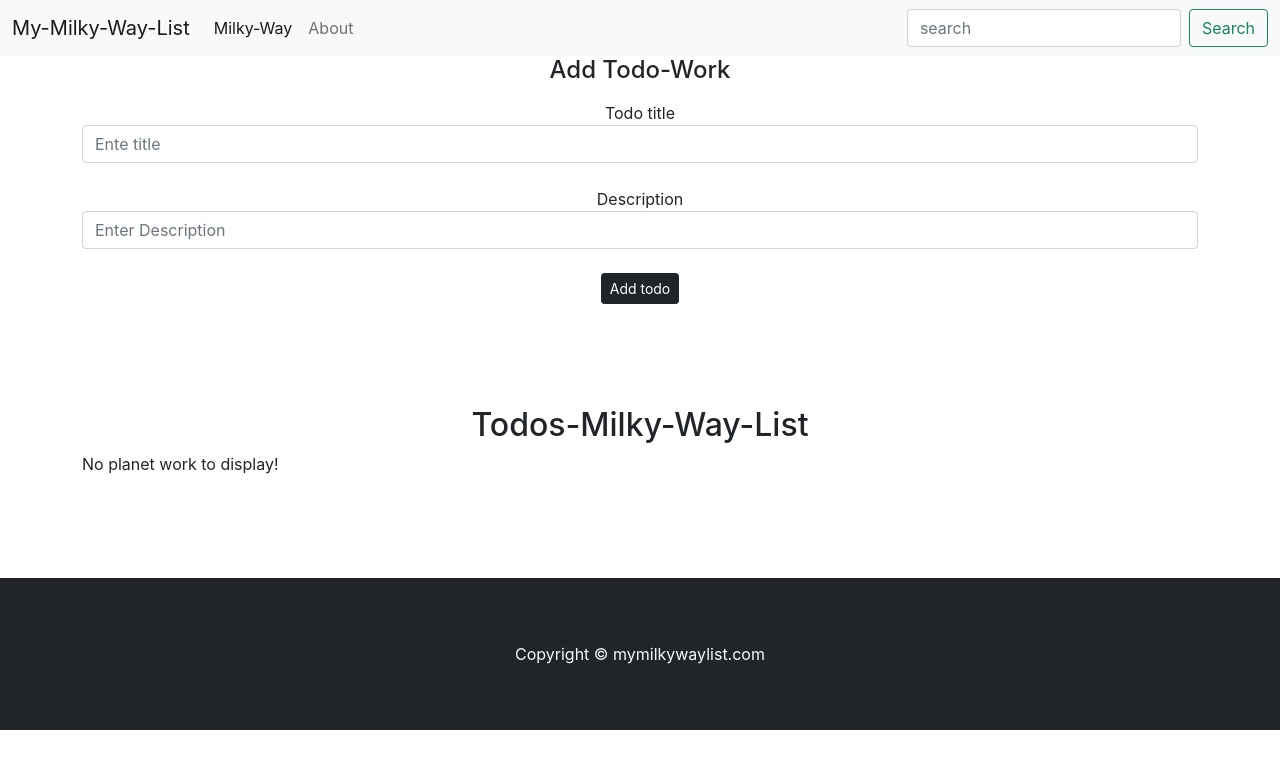
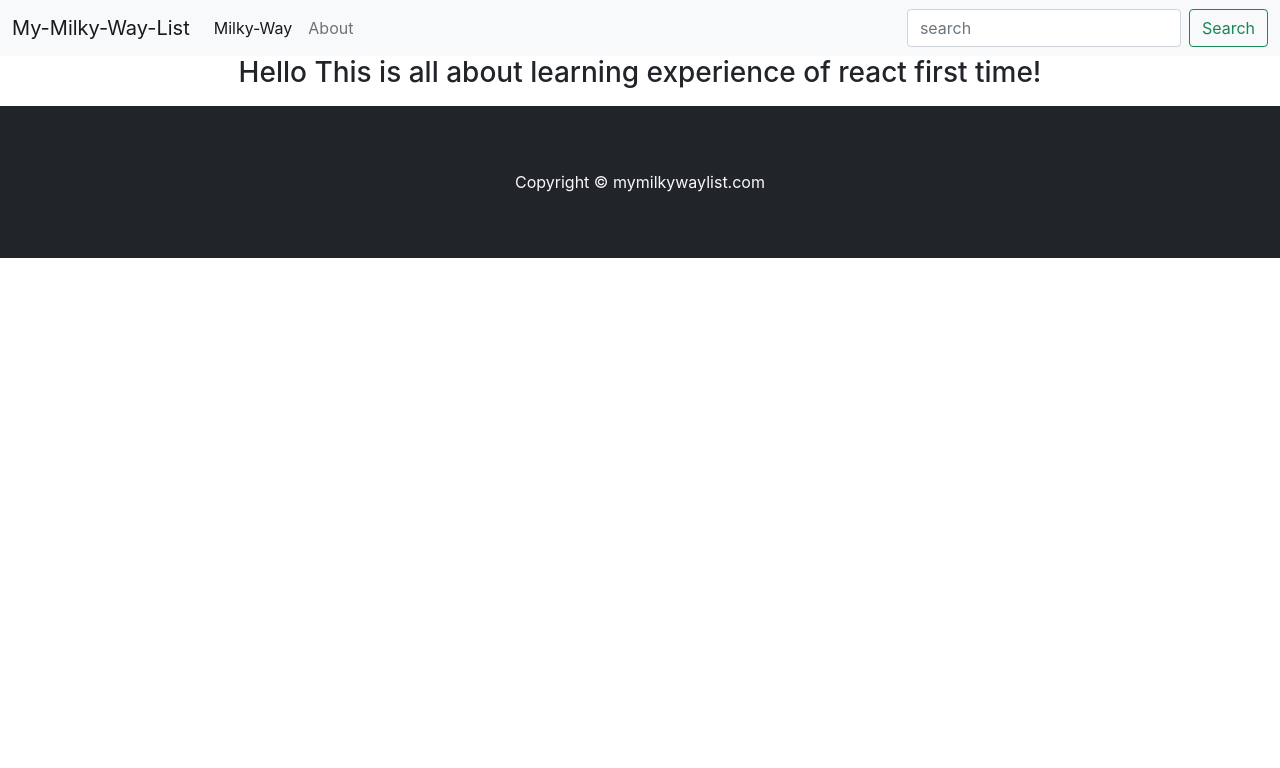
Before and after one commit to DZ521111/on-mars, a React (Create React App) app: page /about in a window 1280 px wide. Shown: the top 768 px of the page. Built offline with nearby package versions, Linux system fonts and the light colour scheme.

Commit message:
just before the final part!

```diff
--- a/src/App.js
+++ b/src/App.js
@@ -4,8 +4,18 @@ import Header from "./my_components/Header";
 import { Todos } from "./my_components/Todos";
 import { Footer } from "./my_components/Footer";
 import { AddTodo } from "./my_components/AddTodo";
+import { About } from "./my_components/About";
 // import { Todo } from "./my_components/Todo";
 import React, { useEffect, useState } from "react";
+// for routing purposes only
+// import React from "react";
+import {
+  BrowserRouter as Router,
+  Switch,
+  Route,
+  // Link
+} from "react-router-dom";
+
 
 function App() {
   let initTodo;
@@ -55,10 +65,21 @@ function App() {
 
   return (
     <>
-      <Header title="My-Milky-Way-List" searchBar={true} />
-      <AddTodo addTodo={addTodo} />
-      <Todos todos={todos} onDelete={onDelete} />
-      <Footer />
+      <Router>
+        <Header title="My-Milky-Way-List" searchBar={true} />
+        <Switch>
+          <Route exact path="/about">
+            <About />
+          </Route>
+          <Route exact path="/" render={() => {
+            return (<><AddTodo addTodo={addTodo} />
+              <Todos todos={todos} onDelete={onDelete} />
+            </>)
+          }}>
+          </Route>
+        </Switch>
+        <Footer />
+      </Router>
     </>
   );
 }
--- /dev/null
+++ b/src/my_components/About.js
@@ -0,0 +1,11 @@
+import React from 'react'
+
+export const About = () => {
+    return (
+        <div className = "container">
+            <p className = "text-center">
+                <h3>Hello This is all about learning experience of react first time!</h3>
+            </p>
+        </div>
+    )
+}
--- a/src/my_components/Header.js
+++ b/src/my_components/Header.js
@@ -1,5 +1,13 @@
 import React from "react";
 import PropTypes from "prop-types";
+// import React from "react";
+// for routing purpose
+import {
+    //   BrowserRouter as Router,
+    //   Switch,
+    Route,
+    Link
+} from "react-router-dom";
 
 export default function Header(props) {
     // add style to header
@@ -11,11 +19,12 @@ export default function Header(props) {
     // }
 
     return (
+        <Route>
             <nav className="navbar navbar-expand-lg navbar-light bg-light">
                 <div className="container-fluid">
-                <a className="navbar-brand" href="#">
+                    <Link className="navbar-brand" to="/">
                         {props.title}
-                </a>
+                    </Link>
                     <button
                         className="navbar-toggler"
                         type="button"
@@ -30,14 +39,14 @@ export default function Header(props) {
                     <div className="collapse navbar-collapse" id="navbarSupportedContent">
                         <ul className="navbar-nav me-auto mb-2 mb-lg-0">
                             <li className="nav-item">
-                            <a className="nav-link active" aria-current="page" href="#">
+                                <Link className="nav-link active" aria-current="page" to="/">
                                     Milky-Way
-                            </a>
+                                </Link>
                             </li>
                             <li className="nav-item">
-                            <a className="nav-link" href="#">
+                                <Link className="nav-link" to="/about">
                                     About
-                            </a>
+                                </Link>
                             </li>
                         </ul>
                         {props.searchBar ? (
@@ -53,6 +62,7 @@ export default function Header(props) {
                     </div>
                 </div>
             </nav>
+        </Route>
     );
 }
 
```
Lines whose indentation alone changed are shown as unchanged.
